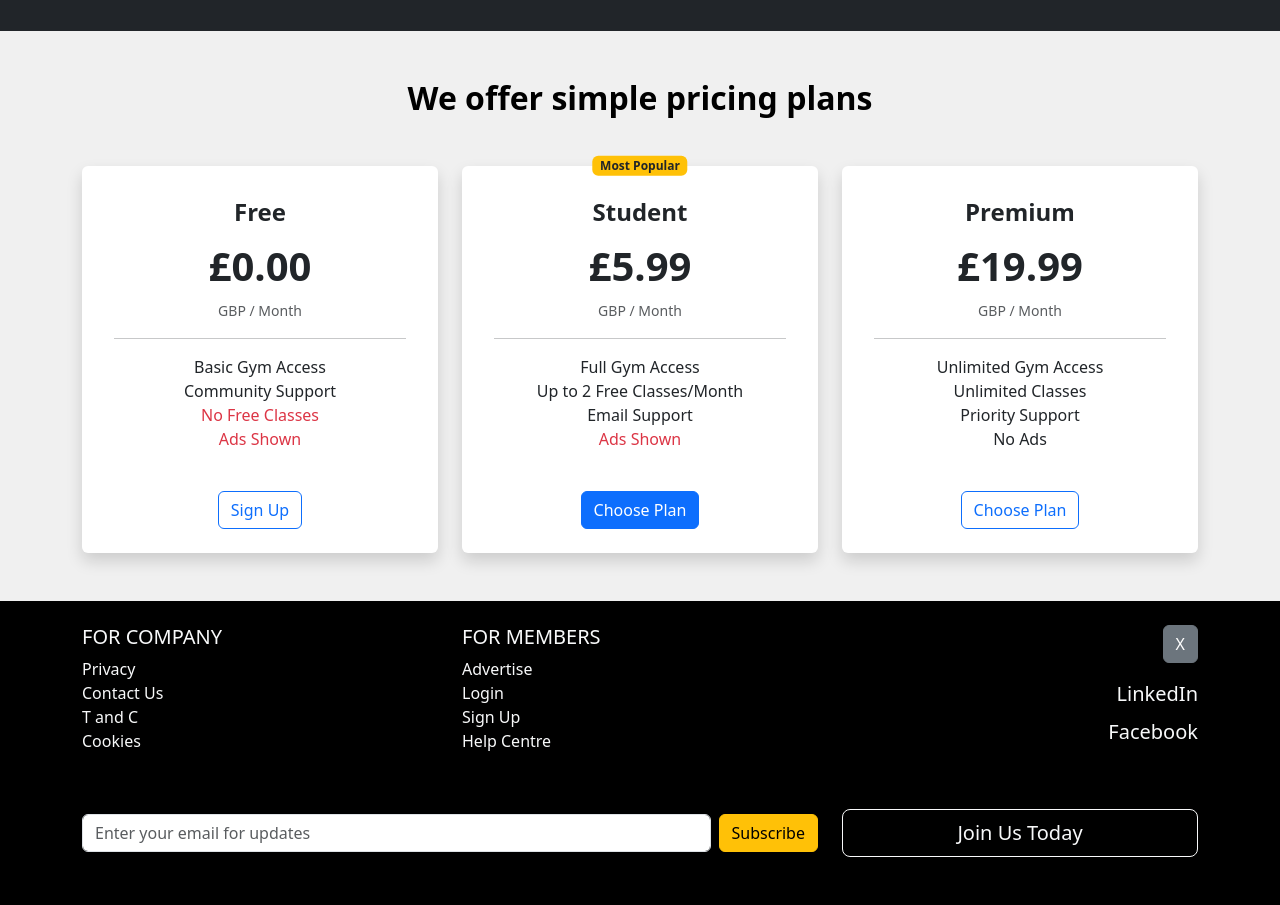
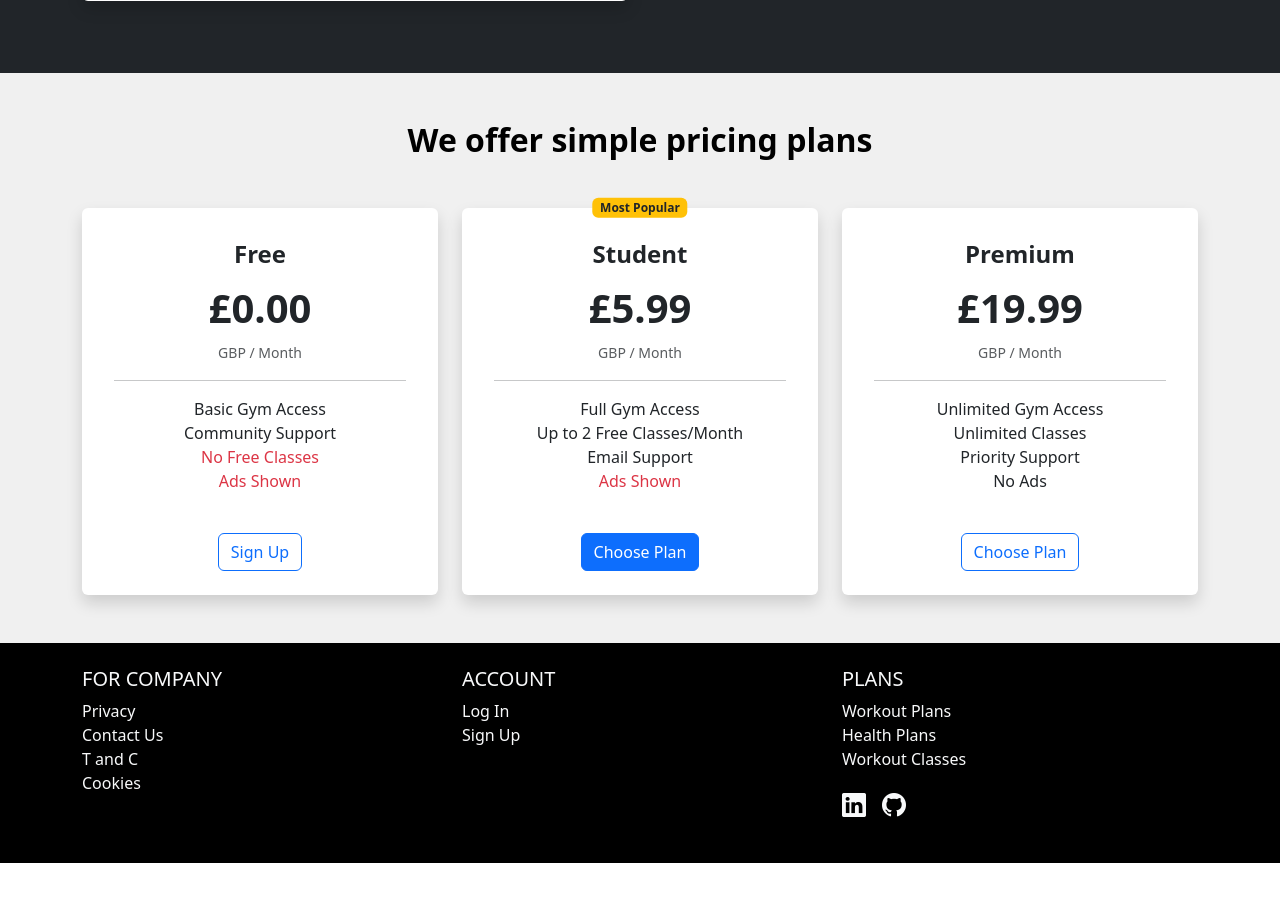
Before and after one commit to b0ssbota/toka3, a Django app: page / in a window 1280 px wide. Shown: the part 2630-3535 px from the top of the page. After the commit the page ends 3493 px from the top, so only its background shows below. Run offline with Django 5.2, Linux system fonts and the light colour scheme; data that the repository does not hold is empty; some libraries are stand-ins or nearby versions.

Commit message:
footer change

```diff
--- a/toka/templates/base.html
+++ b/toka/templates/base.html
@@ -18,15 +18,15 @@
 <body class="d-flex flex-column min-vh-100" style="background-color: #ffffff; color: #000000;">
 
     <header>
-    <!-- Navbar -->
-    <nav class="navbar navbar-expand-lg navbar-dark bg-black">
+        <!-- Navbar with increased padding for a larger header -->
+        <nav class="navbar navbar-expand-lg navbar-dark bg-black" style="padding: 1.5rem 2rem;">
           <div class="container-fluid">
-            <!-- Logo/Brand -->
+            <!-- Logo/Brand with larger height -->
             <a class="navbar-brand d-flex align-items-center" href="{% url 'home' %}">
               <img
                 src="{% static 'imgs/logo.png' %}"
                 alt="Toka Fitness Logo"
-                    height="40"
+                height="50"
                 class="me-2"
               >
             </a>
@@ -47,38 +47,37 @@
             <!-- Nav Links -->
             <div class="collapse navbar-collapse" id="navbarContent">
               <ul class="navbar-nav ms-auto mb-2 mb-lg-0 text-uppercase">
+                <!-- Swapped order: Workout Plans first, then Health Plans, then Workout Classes -->
+                <li class="nav-item">
+                  <a class="nav-link" href="{% url 'home' %}#workout-plan">Workout Plans</a>
+                </li>
                 <li class="nav-item">
                   <a class="nav-link" href="{% url 'home' %}#health-plan">Health Plans</a>
                 </li>
                 <li class="nav-item">
-                        <a class="nav-link" href="{% url 'home' %}#workout-plan">Workout Plans</a>
-                    </li>
-                    <li class="nav-item">
                   <a class="nav-link" href="{% url 'home' %}#workout-classes">Workout Classes</a>
-                    </li>
-                    <li class="nav-item">
-                        <a class="nav-link" href="{% url 'aboutus' %}">About Us</a>
                 </li>
               </ul>
               <!-- Authentication Buttons -->
               <ul class="navbar-nav ms-auto mb-2 mb-lg-0">
                 {% if user.is_authenticated %}
                   <li class="nav-item">
-                            <a class="btn btn-warning me-2" href="{% url 'logout' %}">Sign Out</a>
+                    <a class="btn btn-warning me-2 btn-lg" href="{% url 'logout' %}" style="transition: background-color 0.3s ease;">Sign Out</a>
                   </li>
                 {% else %}
                   <li class="nav-item">
-                            <a class="btn btn-warning me-2" href="{% url 'login' %}">My Login</a>
+                    <a class="btn btn-warning me-2 btn-lg" href="{% url 'login' %}" style="transition: background-color 0.3s ease;">My Login</a>
                   </li>
                 {% endif %}
                 <li class="nav-item">
-                        <a class="btn btn-warning" href="{% url 'home' %}#membership">Become a Member</a>
+                  <a class="btn btn-warning btn-lg" href="{% url 'home' %}#membership" style="transition: background-color 0.3s ease;">Become a Member</a>
                 </li>
               </ul>
             </div>
           </div>
         </nav>
       </header>
+
 
 <!-- Main content grows to push footer down if page is short -->
 <main class="flex-grow-1">
@@ -90,55 +89,79 @@
 <footer class="bg-black py-4 mt-auto">
     <div class="container text-light">
       <div class="row">
-            <!-- Company Links -->
+        <!-- Section 1: Company Links (unchanged) -->
         <div class="col-md-4 mb-3">
           <h5 class="text-uppercase">for company</h5>
           <ul class="list-unstyled">
-                    <li><a class="text-light text-decoration-none" href="{% url 'privacy' %}">Privacy</a></li>
-                    <li><a class="text-light text-decoration-none" href="{% url 'contact' %}">Contact Us</a></li>
-                    <li><a class="text-light text-decoration-none" href="{% url 'terms' %}">T and C</a></li>
-                    <li><a class="text-light text-decoration-none" href="{% url 'cookies' %}">Cookies</a></li>
+            <li>
+              <a class="text-light text-decoration-none" href="{% url 'privacy' %}">Privacy</a>
+            </li>
+            <li>
+              <a class="text-light text-decoration-none" href="{% url 'contact' %}">Contact Us</a>
+            </li>
+            <li>
+              <a class="text-light text-decoration-none" href="{% url 'terms' %}">T and C</a>
+            </li>
+            <li>
+              <a class="text-light text-decoration-none" href="{% url 'cookies' %}">Cookies</a>
+            </li>
           </ul>
         </div>
-            <!-- Members Links -->
+
+        <!-- Section 2: Log In / Sign Up or Sign Out -->
         <div class="col-md-4 mb-3">
-                <h5 class="text-uppercase">for members</h5>
+            <h5 class="text-uppercase">
+            {% if user.is_authenticated %}
+                Account
+            {% else %}
+                Account
+            {% endif %}
+            </h5>
             <ul class="list-unstyled">
-                    <li><a class="text-light text-decoration-none" href="{% url 'home' %}">Advertise</a></li>
-                    <li><a class="text-light text-decoration-none" href="{% url 'login' %}">Login</a></li>
-                    <li><a class="text-light text-decoration-none" href="{% url 'signup' %}">Sign Up</a></li>
-                    <li><a class="text-light text-decoration-none" href="{% url 'home' %}">Help Centre</a></li>
+            {% if user.is_authenticated %}
+                <li>
+                <a class="text-light text-decoration-none" href="{% url 'logout' %}">Sign Out</a>
+                </li>
+            {% else %}
+                <li>
+                <a class="text-light text-decoration-none" href="{% url 'login' %}">Log In</a>
+                </li>
+                <li>
+                <a class="text-light text-decoration-none" href="{% url 'signup' %}">Sign Up</a>
+                </li>
+            {% endif %}
             </ul>
         </div>
-            <!-- Social Links -->
-            <div class="col-md-4 mb-3 d-flex flex-column align-items-end">
-                <button class="btn btn-secondary mb-3">X</button>
-                <div class="d-flex flex-column align-items-end gap-2">
-                    <a class="text-light text-decoration-none fs-5" href="{% url 'home' %}">LinkedIn</a>
-                    <a class="text-light text-decoration-none fs-5" href="{% url 'home' %}">Facebook</a>
+
+
+        <div class="col-md-4 mb-3">
+            <h5 class="text-uppercase">Plans</h5>
+            <ul class="list-unstyled">
+              <li>
+                <a class="text-light text-decoration-none" href="{% url 'workoutplan_list' %}">Workout Plans</a>
+              </li>
+              <li>
+                <a class="text-light text-decoration-none" href="{% url 'healthplan_list' %}">Health Plans</a>
+              </li>
+              <li>
+                <a class="text-light text-decoration-none" href="{% url 'workout_list' %}">Workout Classes</a>
+              </li>
+            </ul>
+            <!-- Social Icons -->
+            <div class="d-flex gap-3 mt-3">
+              <a class="text-light fs-4" href="https://www.linkedin.com" target="_blank">
+                <i class="bi bi-linkedin"></i>
+              </a>
+              <a class="text-light fs-4" href="https://www.github.com" target="_blank">
+                <i class="bi bi-github"></i>
+              </a>
             </div>
           </div>
         </div>
       </div>
-    <!-- Footer Subscribe Section -->
-    <section class="py-4 bg-black">
-        <div class="container">
-          <div class="row align-items-center">
-            <!-- Subscribe Form -->
-            <div class="col-md-8">
-              <form class="d-flex">
-                <input type="email" class="form-control me-2" placeholder="Enter your email for updates" required>
-                <button class="btn btn-warning" type="submit">Subscribe</button>
-              </form>
-            </div>
-            <!-- Join Us Button -->
-            <div class="col-md-4 text-center">
-              <a href="{% url 'signup' %}" class="btn btn-outline-light btn-lg w-100">Join Us Today</a>
-            </div>
-          </div>
-        </div>
-    </section>
+
   </footer>
+
 
 <!-- Bootstrap JS -->
 <script src="https://cdn.jsdelivr.net/npm/bootstrap@5.3.0/dist/js/bootstrap.bundle.min.js"></script>
--- a/toka/templates/index.html
+++ b/toka/templates/index.html
@@ -3,15 +3,21 @@
 
 {% block content %}
 <!-- Hero Section -->
-<section class="position-relative text-white" style="background: url('{% static 'imgs/gym.jpg' %}') center/cover no-repeat; min-height: 100vh;">
-    <div class="d-flex flex-column align-items-center justify-content-center text-center" style="min-height: 100vh; background-color: rgba(0,0,0,0.5);">
-        <h1 class="display-3 fw-bold">SHAPE YOUR BODY</h1>
-        <h2 class="display-5 text-warning">BE STRONG</h2>
-        <h3 class="mb-4">TRAINING HARD</h3>
-        <a href="{% url 'signup' %}" class="btn btn-warning btn-lg mb-3">Get Started</a>
-        <a href="{% url 'home' %}" class="btn btn-outline-light btn-lg">Learn More</a>
+<section class="position-relative text-white"
+         style="background: url('{% static 'imgs/gym.jpg' %}') center/cover no-repeat; min-height: 100vh;">
+  <div class="d-flex flex-column align-items-center justify-content-center text-center"
+       style="min-height: 100vh; background-color: rgba(0,0,0,0.5);">
+    <h1 class="display-3 fw-bold">SHAPE YOUR BODY</h1>
+    <h2 class="display-5 text-warning">BE STRONG</h2>
+    <h3 class="mb-4">TRAINING HARD</h3>
+    <!-- Flex container for the buttons -->
+    <div class="d-flex gap-3">
+      <a href="{% url 'signup' %}" class="btn btn-warning btn-lg">Get Started</a>
+      <a href="{% url 'home' %}" class="btn btn-outline-light btn-lg">Learn More</a>
     </div>
+  </div>
 </section>
+
 
 <!-- Motivation Section -->
 <section class="py-5 bg-light text-dark text-center">
```
Lines whose indentation alone changed are shown as unchanged.
